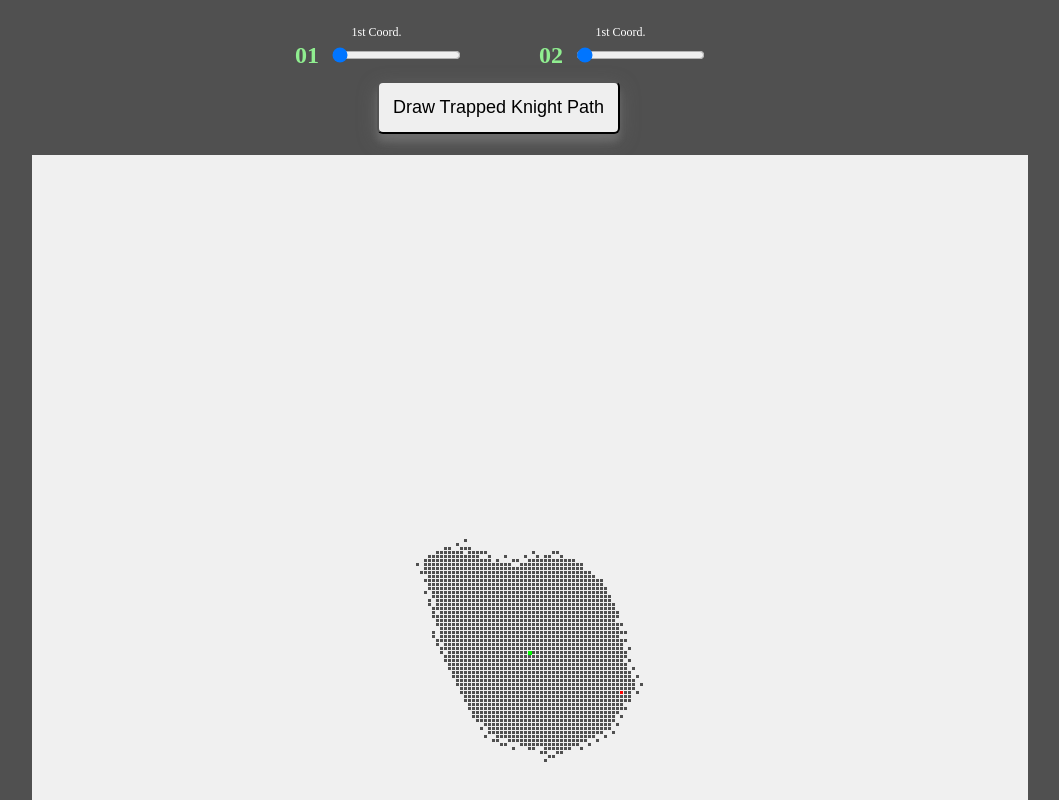
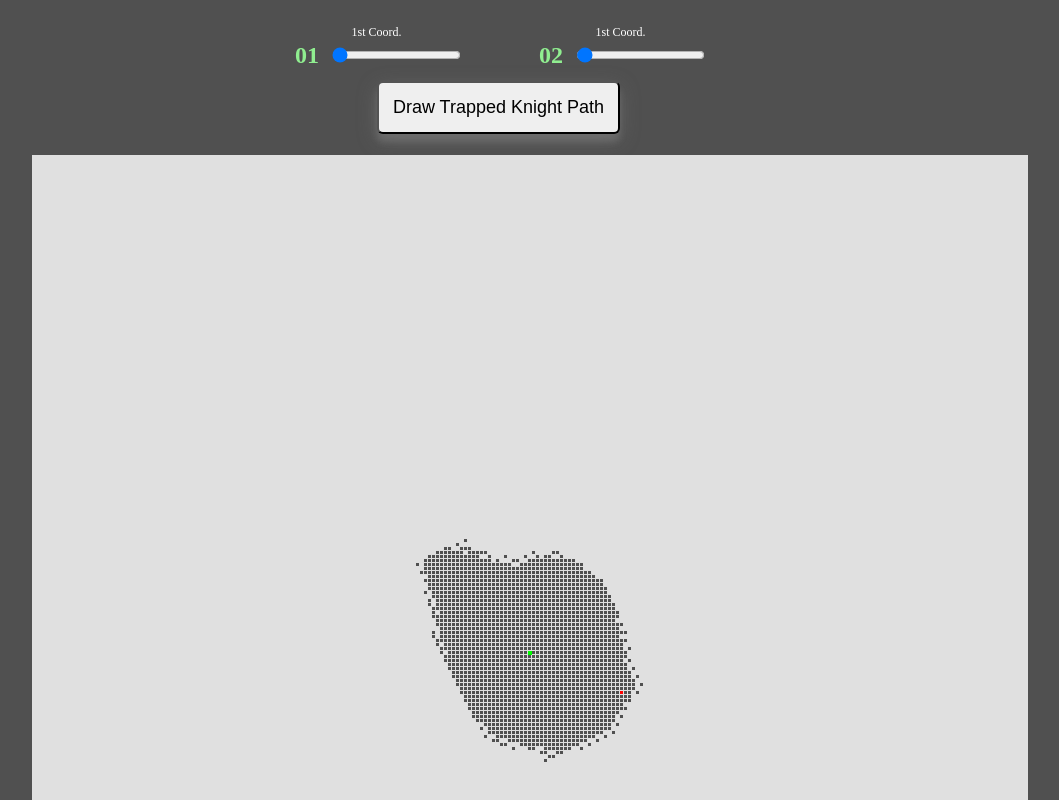
Before and after one commit to osick/the-trapped-knight.js, a plain HTML site: page src/index.html in a window 1280 px wide. Shown: the top 800 px of the page, without its empty margins (112-1171 px from the left). Drawn offline with Linux system fonts and the light colour scheme.

Commit message:
small improvements

```diff
--- a/src/Spiral.js
+++ b/src/Spiral.js
@@ -3,7 +3,7 @@ var Indexes = [],
 	shape = [],
 	SpiralSize, s1, s2, cnv, ctx;
 var deb = true;
-var gridOptions = {boxSize: 4,gridColor: '#f0f0f0', gridSize: 1000, matchColor: "#505050", firstColor: "#00ff00", lastColor: "#ff0000"};
+var gridOptions = {boxSize: 4,gridColor: '#e0e0e0', gridSize: 1000, matchColor: "#505050", firstColor: "#00ff00", lastColor: "#ff0000"};
 
 /**
  * set the type of shape ("Springer" or "Cross")
@@ -59,8 +59,11 @@ function initGrid() {
  * @param  {} border
  */
 function drawBox(c, pX, pY, fillStyle, bSize, border) {
+	//c.lineTo(pX * bSize,pY * bSize)
+	//c.stroke()
 	c.fillStyle = fillStyle;
 	c.fillRect(pX * bSize, pY * bSize, Math.max(bSize - border, 1), Math.max(bSize - border, 1));
+
 }
 
 /**
```
Also changed, not shown: src/index.html (+3 -0 lines).
